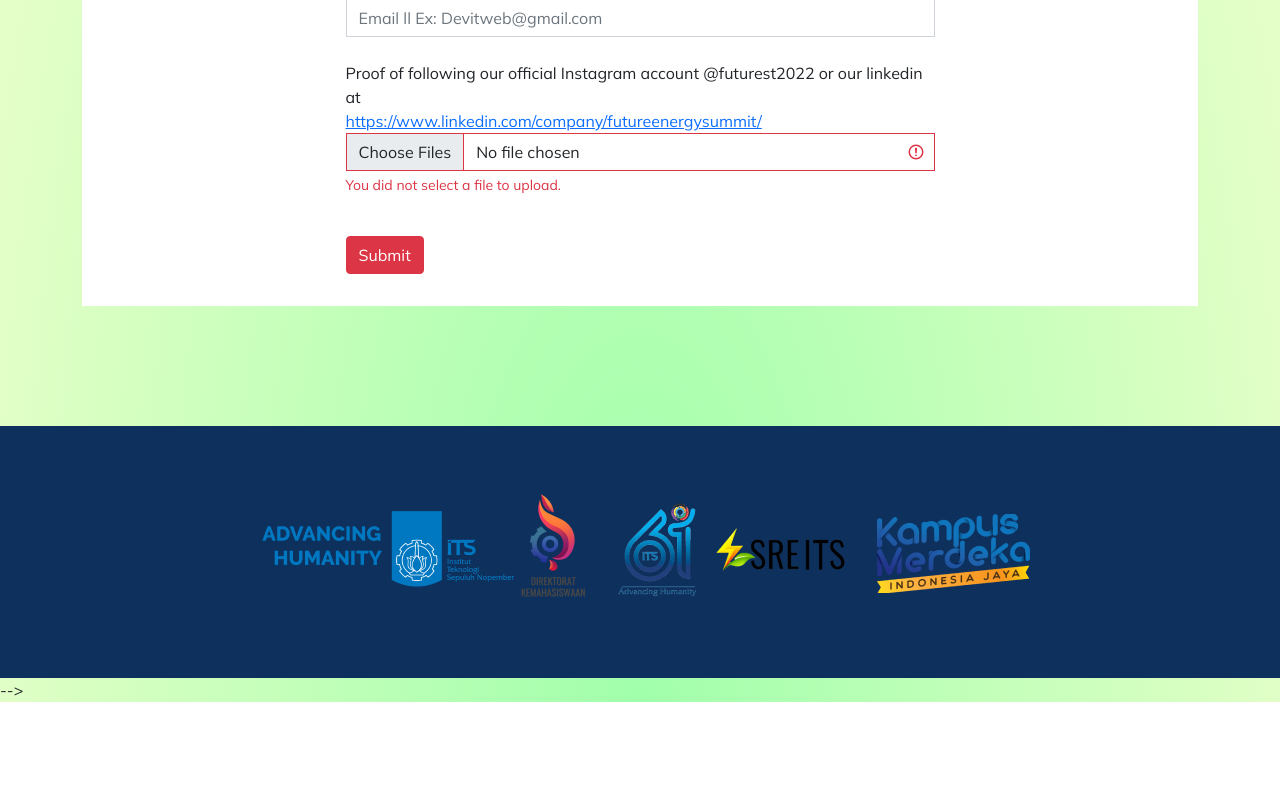
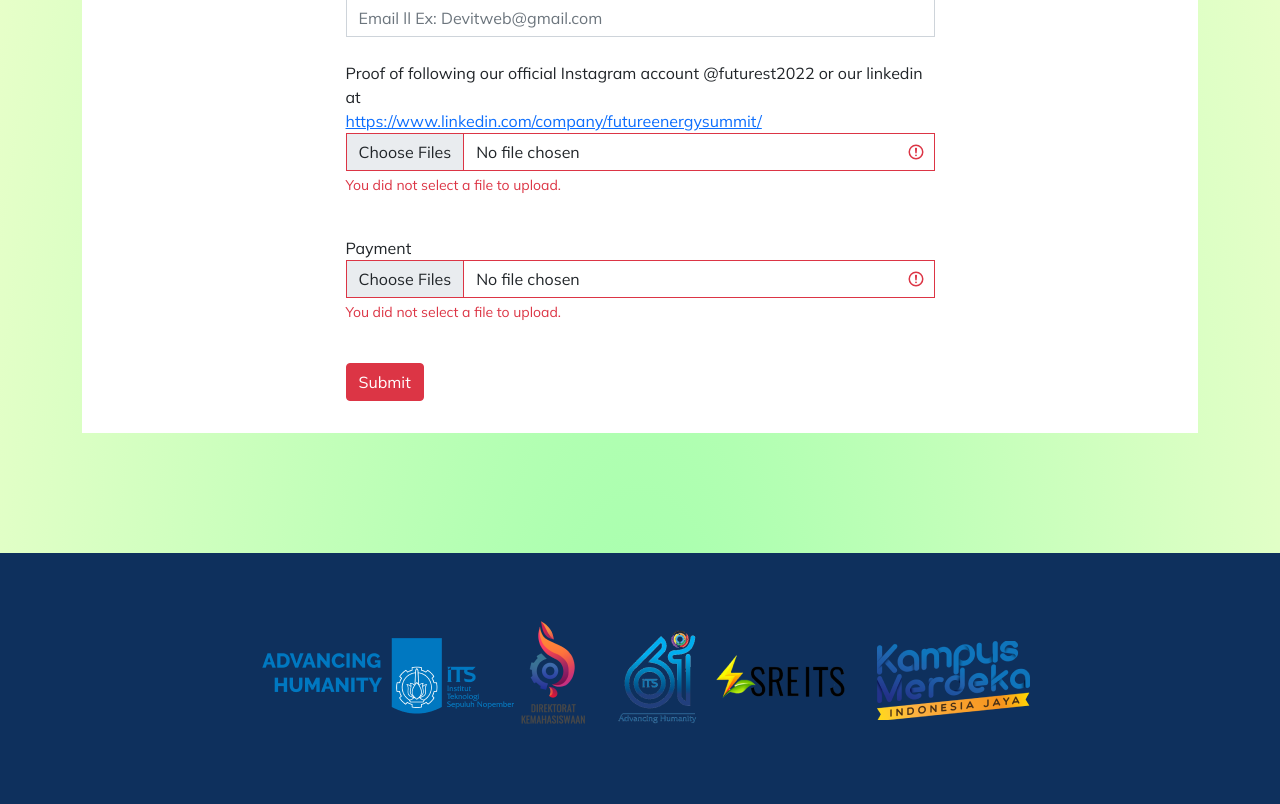
Before and after one commit to BryanYehuda/FuturestSREITS2022, a CodeIgniter app: page /database/index.php/auth_regis/regisEssayCompIndividu in a window 1280 px wide. Shown: the part 917-1721 px from the top of the page. Before the commit the page ends 1619 px from the top, so only its background shows below. Run offline with CodeIgniter, Linux system fonts and the light colour scheme; some libraries are stand-ins or nearby versions.

Commit message:
add payment to register

```diff
--- a/src/application/controllers/Auth_regis.php
+++ b/src/application/controllers/Auth_regis.php
@@ -364,6 +364,17 @@ class Auth_regis extends CI_Controller{
 			$error['photo_3'] = $this->photo3->display_errors();
 		}
 
+		$config = array(
+			'allowed_types' => 'jpg|png|jpeg',
+			'upload_path'	=> './upload/REinnovation/payment'
+		);
+
+		$this->load->library('upload', $config, 'payment');
+		$this->payment->initialize($config);
+        $this->payment->do_upload('payment');
+		$data['payment'] = $this->payment->data('file_name');
+		$error['payment'] = $this->payment->display_errors();
+
 		if(!$this->form_validation->run() || !$this->registrasi->is_it_empty($error)){
 			if(empty($error['photo_1'])){
 				$path = './upload/REinnovation/photo/';
@@ -413,7 +424,10 @@ class Auth_regis extends CI_Controller{
 				$path = './upload/REinnovation/card/';
 				unlink($path.$data['card_3']);
 			}
-
+			if(empty($error['payment'])){
+				$path = './upload/REinnovation/payment/';
+				unlink($path.$data['payment']);
+			}
 
 			$this->load->view('registerReInnovationComp',
 				array(
@@ -452,6 +466,15 @@ class Auth_regis extends CI_Controller{
 
 		$config = array(
 			'allowed_types' => 'jpg|png|jpeg',
+			'upload_path'	=> './upload/EssayCompetition/payment'
+		);
+
+		$this->load->library('upload', $config, 'payment');
+		$this->payment->initialize($config);
+        $this->payment->do_upload('payment');
+
+		$config = array(
+			'allowed_types' => 'jpg|png|jpeg',
 			'max_size'	 	=> 3000,
 			'max_width' 	=> 410,
 			'max_height' 	=> 610,
@@ -465,13 +488,15 @@ class Auth_regis extends CI_Controller{
 		$data = array(
 			'card_1' 		=> $this->card->data('file_name'),
 			'follow_1' 	    => $this->follow->data('file_name'),
-			'photo_1' 	    => $this->photo->data('file_name')
+			'photo_1' 	    => $this->photo->data('file_name'),
+			'payment'		=> $this->payment->data('file_name')
 		);
 
 		$error = array(
 			'card_1' 		=> $this->card->display_errors(),
 			'follow_1'      => $this->follow->display_errors(),
-			'photo_1'       => $this->photo->display_errors()
+			'photo_1'       => $this->photo->display_errors(),
+			'payment'		=> $this->payment->display_errors()
 		);
 
 		if(!$this->form_validation->run() || !$this->registrasi->is_it_empty($error)){
@@ -486,6 +511,10 @@ class Auth_regis extends CI_Controller{
 			if(empty($error['photo_1'])){
 				$path = './upload/EssayCompetition/photo/';
 				unlink($path.$data['photo_1']);
+			}
+			if(empty($error['payment'])){
+				$path = './upload/EssayCompetition/payment/';
+				unlink($path.$data['payment']);
 			}
 			$this->load->view('registerEssayCompIndividu',
 				array(
@@ -531,6 +560,15 @@ class Auth_regis extends CI_Controller{
 
 		$config = array(
 			'allowed_types' => 'jpg|png|jpeg',
+			'upload_path'	=> './upload/EssayCompetition/payment'
+		);
+
+		$this->load->library('upload', $config, 'payment');
+		$this->payment->initialize($config);
+        $this->payment->do_upload('payment');
+
+		$config = array(
+			'allowed_types' => 'jpg|png|jpeg',
 			'max_size'	 	=> 3000,
 			'max_width' 	=> 410,
 			'max_height' 	=> 610,
@@ -551,7 +589,8 @@ class Auth_regis extends CI_Controller{
 			'photo_1' 	    => $this->photo->data('file_name'),
 			'card_2' 		=> $this->card2->data('file_name'),
 			'follow_2' 	    => $this->follow2->data('file_name'),
-			'photo_2' 	    => $this->photo2->data('file_name')
+			'photo_2' 	    => $this->photo2->data('file_name'),
+			'payment'		=> $this->payment->data('file_name')
 		);
 
 		$error = array(
@@ -560,7 +599,8 @@ class Auth_regis extends CI_Controller{
 			'photo_1'       => $this->photo->display_errors(),
 			'card_2' 		=> $this->card2->display_errors(),
 			'follow_2'      => $this->follow2->display_errors(),
-			'photo_2'       => $this->photo2->display_errors()
+			'photo_2'       => $this->photo2->display_errors(),
+			'payment'		=> $this->payment->display_errors()
 		);
 
 		if(!$this->form_validation->run() || !$this->registrasi->is_it_empty($error)){
@@ -588,6 +628,10 @@ class Auth_regis extends CI_Controller{
 				$path = './upload/EssayCompetition/photo/';
 				unlink($path.$data['photo_2']);
 			}
+			if(empty($error['payment'])){
+				$path = './upload/EssayCompetition/payment/';
+				unlink($path.$data['payment']);
+			}
 			$this->load->view('registerEssayCompTeam',
 				array(
 					'error' => $error
--- a/src/application/models/registrasi.php
+++ b/src/application/models/registrasi.php
@@ -118,6 +118,7 @@ class registrasi extends CI_Model{
             'pendaftaranreinnovation_3_phone'           => $this->input->post('phone_3'),
             'pendaftaranreinnovation_3_email'           => $this->input->post('email_3'),
             'pendaftaranreinnovation_3_follow'          => $data['follow_3'],
+            'pendaftaranreinnovation_payment'           => $data['payment'],
             'pendaftaranreinnovation_dataUpdated'       => date('Y-m-d')
         );
 
@@ -145,6 +146,7 @@ class registrasi extends CI_Model{
             'pendaftaranessaycompetition_2_phone'       => $this->input->post('phone_2'),
             'pendaftaranessaycompetition_2_email'       => $this->input->post('email_2'),
             'pendaftaranessaycompetition_2_follow'      => $data['follow_2'],
+            'pendaftaranessaycompetition_payment'       => $data['payment'],
             'pendaftaranessaycompetition_dataUpdated'   => date('Y-m-d')
         );
 
@@ -163,6 +165,7 @@ class registrasi extends CI_Model{
             'pendaftaranessaycompetition_1_phone'       => $this->input->post('phone_1'),
             'pendaftaranessaycompetition_1_email'       => $this->input->post('email_1'),
             'pendaftaranessaycompetition_1_follow'      => $data['follow_1'],
+            'pendaftaranessaycompetition_payment'       => $data['payment'],
             'pendaftaranessaycompetition_dataUpdated'   => date('Y-m-d')
         );
 
--- a/src/application/views/registerEssayCompIndividu.php
+++ b/src/application/views/registerEssayCompIndividu.php
@@ -116,6 +116,15 @@
                           </div>
                         </div><br>
 
+                        <div class="mb-3">
+                          <label for="name"><i class="float"></i> Payment</label>
+                          <input class="form-control text-dark <?php $ok = " "; (!empty($error['payment'])) ? $ok='is-invalid' :  $ok='' ;echo $ok;?>" type="file" id="formFileMultiple" name="payment" multiple required>
+                          <div class="invalid-feedback">
+                            <?php echo $error['payment'];?>
+                          </div>
+                        </div>
+                        <br>
+
                         <button type="submit" class="btn btn-danger">Submit</button>
                         <!-- Example single danger button -->
                       </form>
```
Also changed, not shown: backend/futurest2022.sql (+6 -4 lines), src/application/views/registerEssayCompTeam.php (+9 -0 lines), src/application/views/registerReInnovationComp.php (+8 -0 lines), 2 other files.
